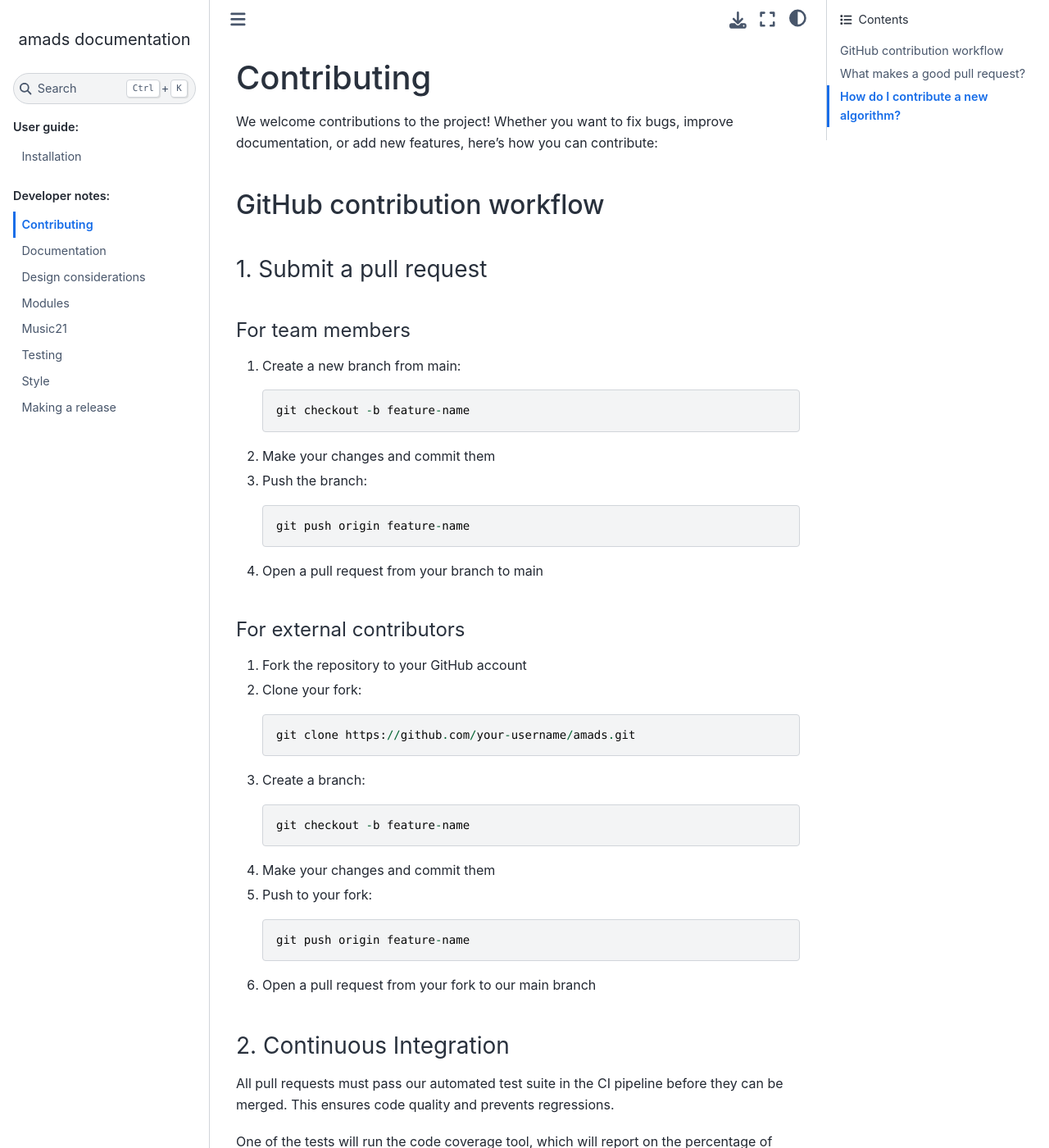
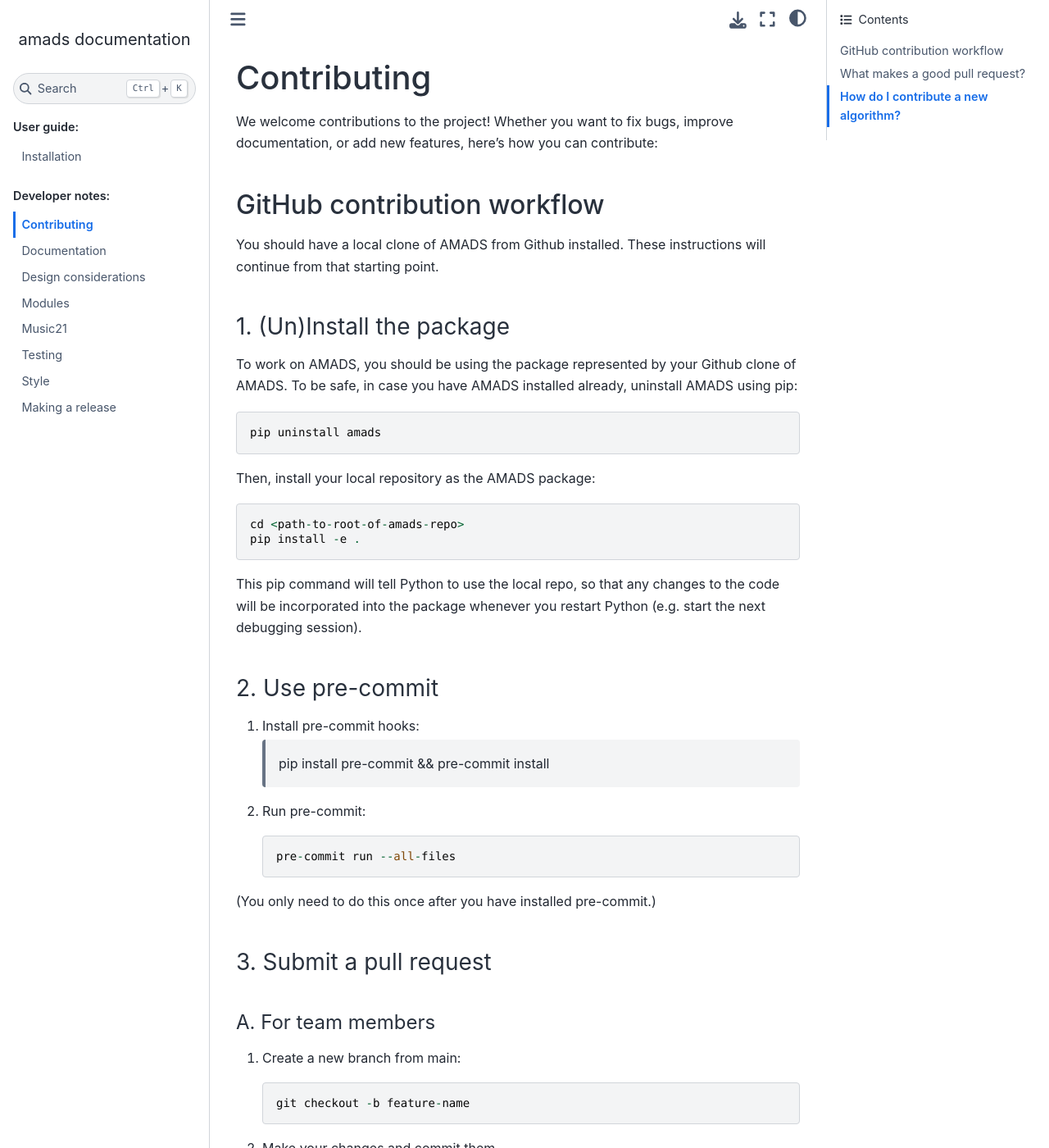
Before and after one commit to sachadavies/amads, a Sphinx documentation site: the page built from docs/developer_notes/contributing.rst, in a window 1280 px wide and 1400 px high. Shown: the whole window at 82% size. Built offline with Sphinx 7.4.7 and the Sphinx Book theme 1.1.4, drawn with Linux system fonts in a browser that asks for light colours; pages that are not in the unit, such as notebooks, are missing from menus; some of the changed text lies outside the part shown.

Commit message:
Corrected git instructions.

```diff
--- a/docs/developer_notes/contributing.rst
+++ b/docs/developer_notes/contributing.rst
@@ -4,27 +4,63 @@
 We welcome contributions to the project! Whether you want to fix bugs, improve documentation, or add new features, here's how you can contribute:
 
 GitHub contribution workflow
----------------------------
+----------------------------
 
-1. Submit a pull request
-~~~~~~~~~~~~~~~~~~~~~~~
+You should have a local clone of AMADS from Github installed. These
+instructions will continue from that starting point.
 
-For team members
-^^^^^^^^^^^^^^^
+1. (Un)Install the package
+~~~~~~~~~~~~~~~~~~~~~~~~~~
+
+To work on AMADS, you should be using the package represented by your
+Github clone of AMADS. To be safe, in case you have AMADS installed
+already, uninstall AMADS using pip::
+
+    pip uninstall amads
+
+Then, install your local repository as the AMADS package::
+
+    cd <path-to-root-of-amads-repo>
+    pip install -e .
+
+This pip command will tell Python to use the local repo, so that
+any changes to the code will be incorporated into the package whenever
+you restart Python (e.g. start the next debugging session).
+
+
+2. Use pre-commit
+~~~~~~~~~~~~~~~~~
+1. Install pre-commit hooks:
+
+    pip install pre-commit && pre-commit install
+
+2. Run pre-commit::
+
+    pre-commit run --all-files
+
+(You only need to do this once after you have installed pre-commit.)
+
+
+3. Submit a pull request
+~~~~~~~~~~~~~~~~~~~~~~~~
+
+A. For team members
+^^^^^^^^^^^^^^^^^^^
 
 1. Create a new branch from main::
 
     git checkout -b feature-name
 
 2. Make your changes and commit them
-3. Push the branch::
+3. See "Before you push, there might be new changes ..." below.
+4. Push the branch::
 
     git push origin feature-name
 
-4. Open a pull request from your branch to main
+5. Open a pull request from your branch to main
 
-For external contributors
-^^^^^^^^^^^^^^^^^^^^^^^
+B. For external contributors
+^^^^^^^^^^^^^^^^^^^^^^^^^^^^
 
 1. Fork the repository to your GitHub account
 2. Clone your fork::
@@ -42,17 +78,37 @@
 
 6. Open a pull request from your fork to our main branch
 
+7. **Before you push**, there might be new changes in the repo to
+   integrate. To merge the changes::
 
-2. Continuous Integration
-~~~~~~~~~~~~~~~~~~~~~~~
+    git fetch origin
+    git checkout feature-name  # does nothing if it's your branch already
+    git merge origin/feature-name
+
+8  If there are conflicts, edit/fix the files with conflicts and::
+
+    git add path/to/resolved/file
+
+9. Recommit::
+
+    git commit
+
+10. Push to your fork (again)::
+
+     git push origin feature-name
+
+
+
+4. Continuous Integration
+~~~~~~~~~~~~~~~~~~~~~~~~~
 
 All pull requests must pass our automated test suite in the CI pipeline before they can be merged. This ensures code quality and prevents regressions.
 
 One of the tests will run the code coverage tool, which will report on the percentage of code that is covered by tests.
 If you see that the coverage is low, please add tests for the code you are changing.
 
-3. Code Review
-~~~~~~~~~~~~~
+5. Code Review
+~~~~~~~~~~~~~~
 
 A project maintainer will review your code. They may request changes or clarification. This helps maintain code quality and consistency.
 
@@ -68,8 +124,8 @@
 Once you have finished responding to all the comments, you can re-request review by clicking the "Re-request review" button
 in the GitHub UI.
 
-4. Merging
-~~~~~~~~~
+6. Merging
+~~~~~~~~~~
 
 Once your pull request passes CI and receives approval from a reviewer, it can be merged into the main codebase.
 You as author can merge it yourself, or you can ask a reviewer to merge it for you.
```
